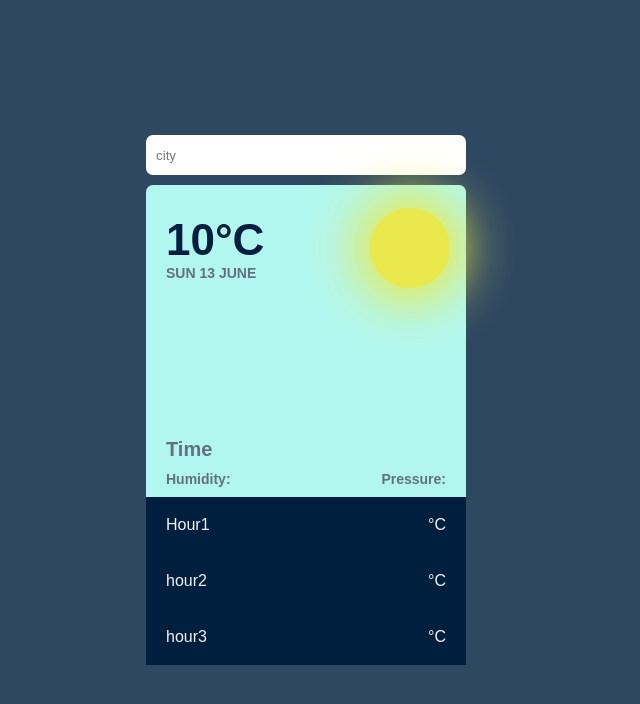
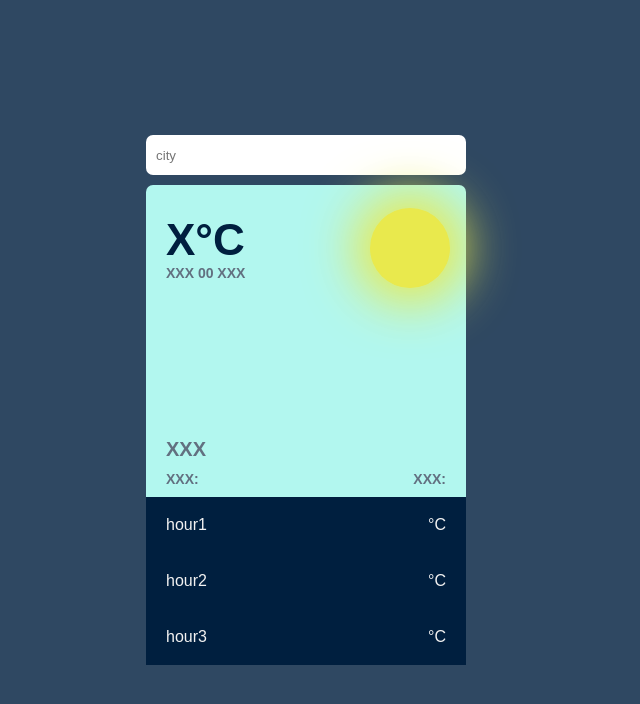
Before and after one commit to PRKS0/Javascript-Revision, a plain HTML site: page 10_p_weather_app/index.html in a window 1280 px wide. Shown: the whole page, without its empty margins (334-974 px from the left). Drawn offline with Linux system fonts and the light colour scheme.

Commit message:
small change in index file of weather app

```diff
--- a/10_p_weather_app/index.html
+++ b/10_p_weather_app/index.html
@@ -16,20 +16,20 @@
    <div class="container">
         <div class="today">
             <div class="temp-date">
-                <div class="temp">10°C</div>
-                <div class="date subMeasure">SUN 13 JUNE</div>
+                <div class="temp">X°C</div>
+                <div class="date subMeasure">XXX 00 XXX</div>
             </div>
             <div class="#lower">
-                <div class="time subMeasure">Time</div>
+                <div class="time subMeasure">XXX</div>
                 <div class="sub-today">
-                    <div class="humidity subMeasure">Humidity: </div>
-                    <div class="pressure subMeasure">Pressure: </div>
+                    <div class="humidity subMeasure">XXX: </div>
+                    <div class="pressure subMeasure">XXX: </div>
                 </div>
             </div>
             <div class="circle"></div>
         </div>
         <div class="future">
-            <div class="day1 day"><span id="hour1">Hour1</span><span id="temp1">°C</span></div>
+            <div class="day1 day"><span id="hour1">hour1</span><span id="temp1">°C</span></div>
             <div class="day2 day"><span id="hour2">hour2</span><span id="temp2">°C</span></div>
             <div class="day3 day"><span id="hour3">hour3</span><span id="temp3">°C</span></div>
         </div>
```
